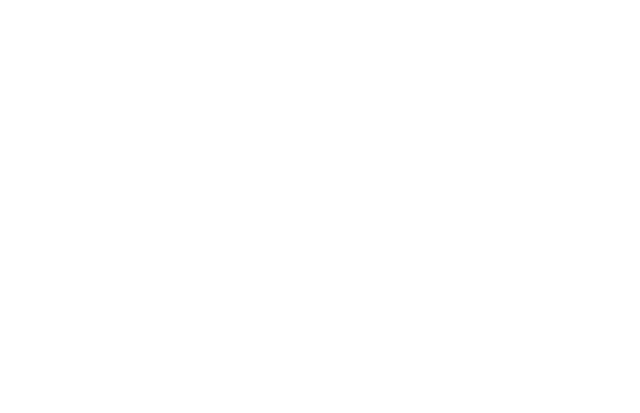
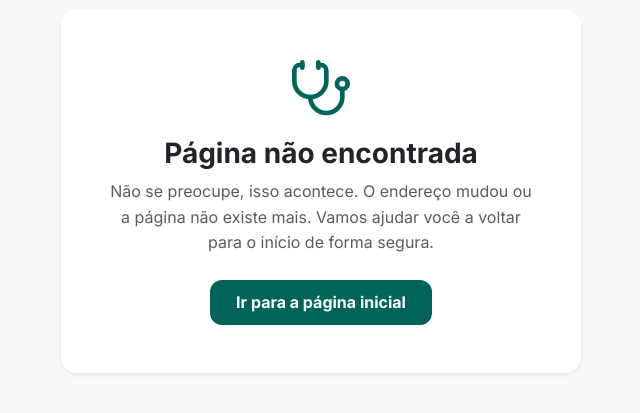
Before and after one commit to Itsfernandesb/InformaSaude, a React (Vite) app in the folder informa-saude/: page /404 in a window 1280 px wide. Before the commit this address had no page. Shown: the part 209-622 px from the top of the page, without its empty margins (319-959 px from the left). Built offline with nearby package versions, Linux system fonts and the light colour scheme.

Commit message:
ft: pg de erro padronizada

```diff
--- a/informa-saude/public/404.html
+++ /dev/null
@@ -1 +0,0 @@
-Erro - pagina nao criada ainda
--- a/informa-saude/src/App.jsx
+++ b/informa-saude/src/App.jsx
@@ -13,6 +13,7 @@
 import EditarPerfil from "./pages/Sistema-frontend/EditarPerfil";
 import Configuracoes from "./pages/Sistema-frontend/Configuracoes";
 import Questionario from "./pages/Questionario/Questionario";
+import NaoEncontrada from "./pages/NaoEncontrada/NaoEncontrada";
 
 function LandingPage() {
   const [modalConfig, setModalConfig] = useState({ aberto: false, abaInicial: 'login' });
@@ -53,11 +54,14 @@
       <Routes>
         <Route path="/" element={<LandingPage />} />
         <Route path="/inicio" element={<HomeSistema />} />
-        <Route path="/perfil" element={<Navigate to="/inicio" replace />} />
+        <Route path="/perfil" element={<Navigate to="/meu-perfil" replace />} />
         <Route path="/meu-perfil" element={<MeuPerfil />} />
         <Route path="/editar-perfil" element={<EditarPerfil />} />
         <Route path="/configuracoes" element={<Configuracoes />} />
         <Route path="/questionario" element={<Questionario />} />
+        <Route path="/404" element={<NaoEncontrada />} />
+        <Route path="/404.html" element={<NaoEncontrada />} />
+        <Route path="*" element={<NaoEncontrada />} />
       </Routes>
     </BrowserRouter>
   );
--- /dev/null
+++ b/informa-saude/src/pages/NaoEncontrada/NaoEncontrada.jsx
@@ -0,0 +1,29 @@
+import React from 'react';
+import { Link } from 'react-router-dom';
+import { Stethoscope } from 'lucide-react';
+import { CardSistema, BotaoSistema } from '../../components';
+
+export default function NotFound() {
+  return (
+    <div className="bg-light min-vh-100 d-flex align-items-center justify-content-center p-3">
+      <CardSistema className="text-center p-4 p-md-5 border-0 shadow-sm rounded-4 bg-white col-12 col-md-8 col-lg-5">
+        <div className="d-flex justify-content-center mb-3">
+          <Stethoscope size={64} strokeWidth={1.75} className="text-is-green" />
+        </div>
+
+        <h1 className="fw-bold text-dark fs-3 mb-2">Página não encontrada</h1>
+
+        <p className="text-muted fs-6 mb-4">
+          Não se preocupe, isso acontece. O endereço mudou ou a página não existe mais.
+          Vamos ajudar você a voltar para o início de forma segura.
+        </p>
+
+        <Link to="/inicio" className="text-decoration-none">
+          <BotaoSistema variante="green" className="fs-6 py-2 px-4 fw-bold">
+            Ir para a página inicial
+          </BotaoSistema>
+        </Link>
+      </CardSistema>
+    </div>
+  );
+}
```
